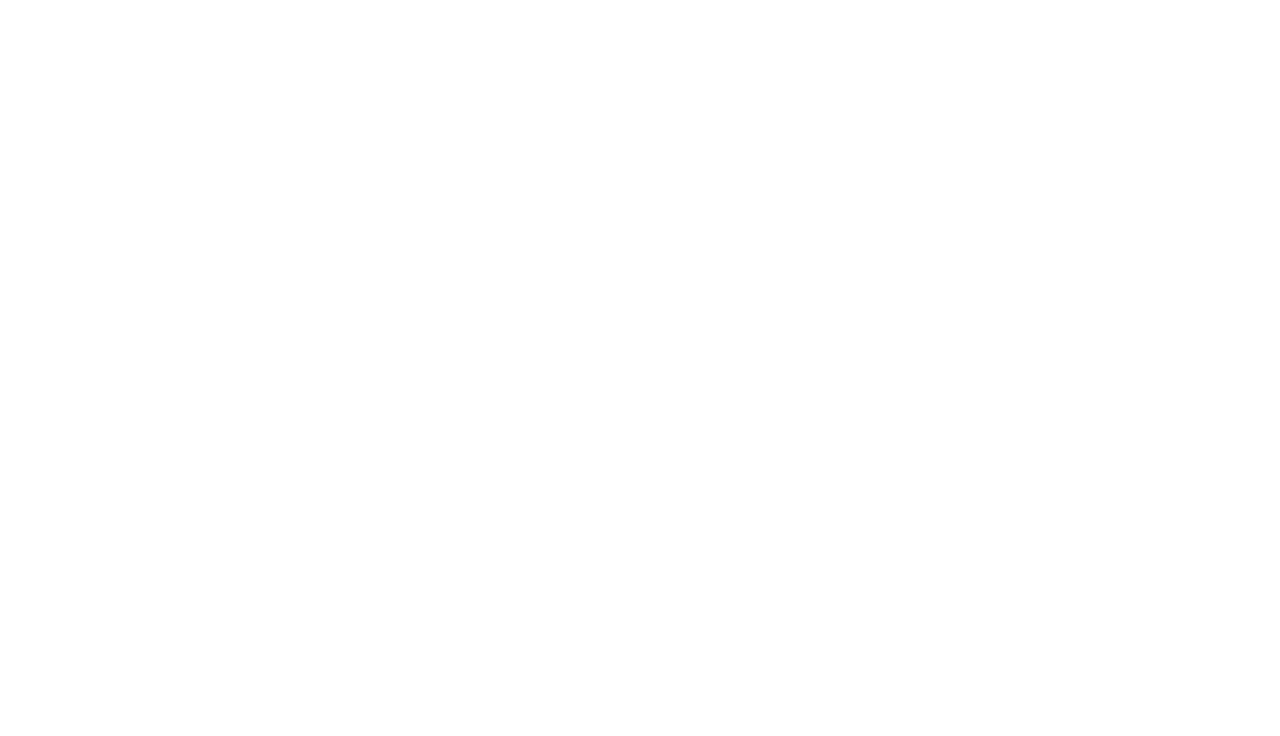
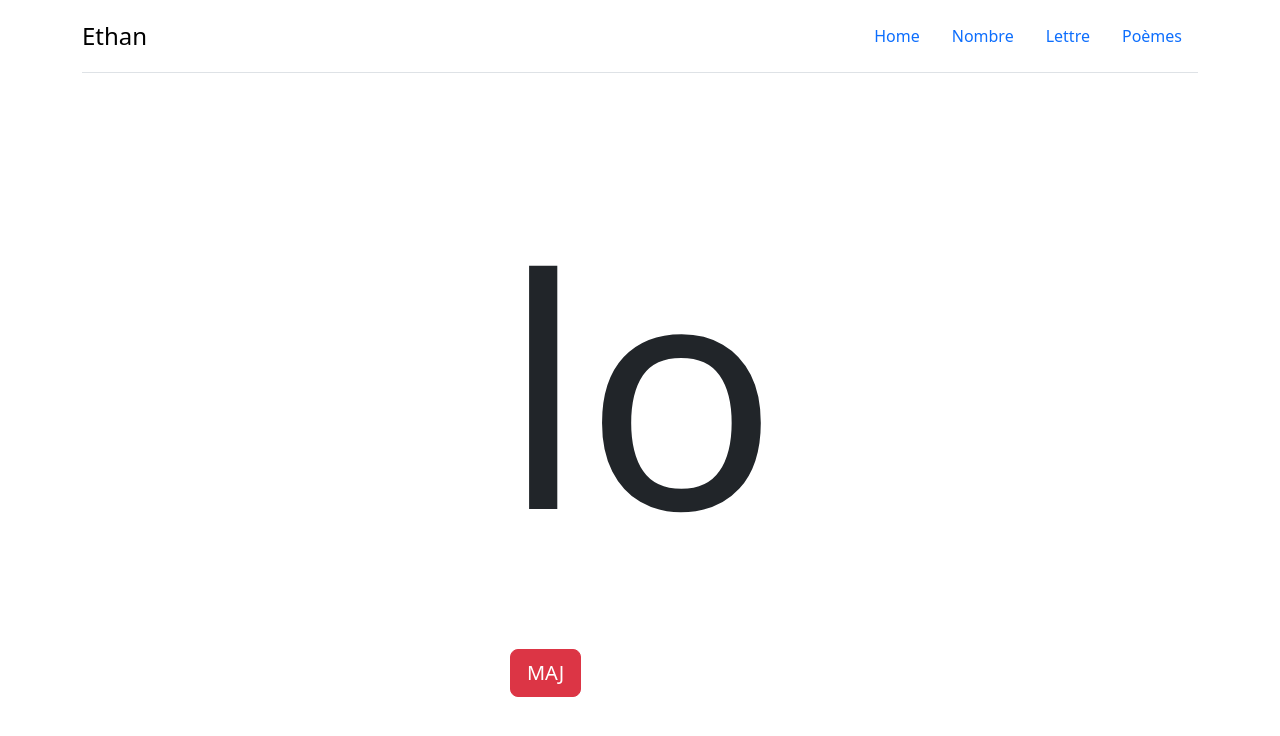
Before and after one commit to marsaudolivier/Ethan-aide-Cp, a React (Create React App) app: page /lettreLxXl in a window 1280 px wide. Before the commit this address had no page. Shown: the top 736 px of the page. Built offline with nearby package versions, Linux system fonts and the light colour scheme.

Commit message:
add lx-xl

```diff
--- a/src/App.jsx
+++ b/src/App.jsx
@@ -3,6 +3,7 @@
 import Nombre from "./Pages/Nombre";
 import Lettre from "./Pages/Lettre";
 import Poemes from "./Pages/Poemes";
+import LettreLxXl from "./Pages/LettreLxXl";
 function App() {
   return (
     <>
@@ -12,6 +13,7 @@
       <Route path="/" element={<Home />} />
       <Route path="/nombre" element={<Nombre />} />
       <Route path="/lettre" element={<Lettre />} />
+      <Route path="/lettreLxXl" element={<LettreLxXl />} />
       <Route path="/poemes" element={<Poemes />} />
 
 
--- /dev/null
+++ b/src/Pages/LettreLxXl.jsx
@@ -0,0 +1,32 @@
+import Header from "../composant/header";
+import { useState } from "react";
+import "../index.css";
+
+
+
+export default function LettreLxXl() {
+
+//au click sur un bouton lettre suivante alphabet
+
+  const alphabet = ["lo", "li", "la", "lu", "le", "lé", "lè", "ly", "al", "ul",
+                    "él", "yl", "ol", "el", "il", "èl", "la", "yl", "lu", "ol",
+                    "le", "ul", "al", "lé", "lo", "li", "lè", "él", "il", "el"];
+
+  const [lettre, setLettre] = useState(alphabet[0]);
+
+  const handleClick = () => {
+    document.getElementById("lettre").innerHTML = alphabet[alphabet.indexOf(lettre) + 1];
+    setLettre(alphabet[alphabet.indexOf(lettre) + 1]);
+  };
+    return (
+      <div>
+        <Header/>
+        <div className="container d-flex flex-column justify-content-center align-items-center p-5">
+          <div className=" gap-3">
+            <p className=" texte text-center" id="lettre">{lettre}</p>
+            <button onClick={handleClick} className="btn btn-danger m-2 btn-lg">MAJ</button>
+        </div>
+        </div>
+      </div>
+    );
+  }
```
